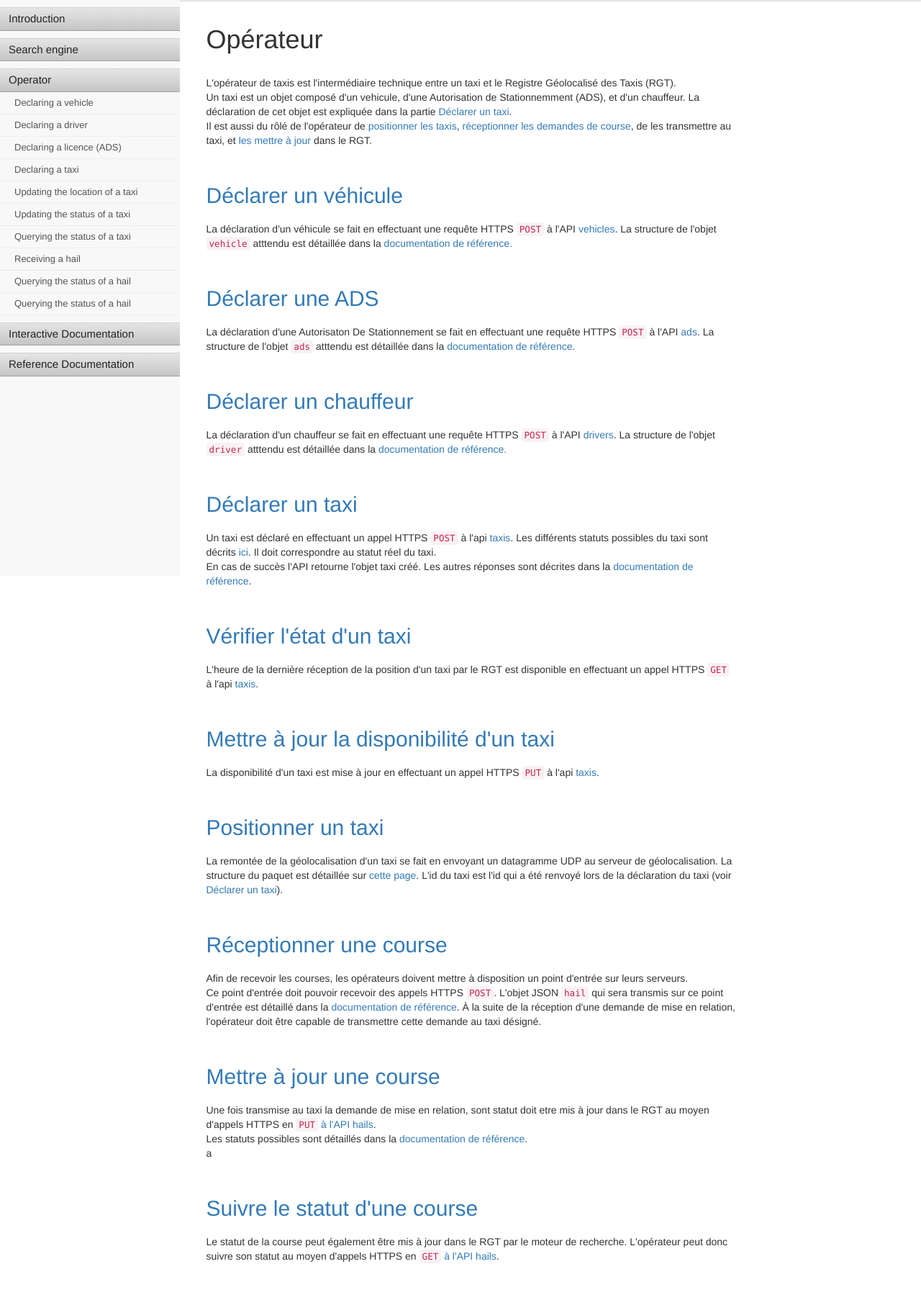
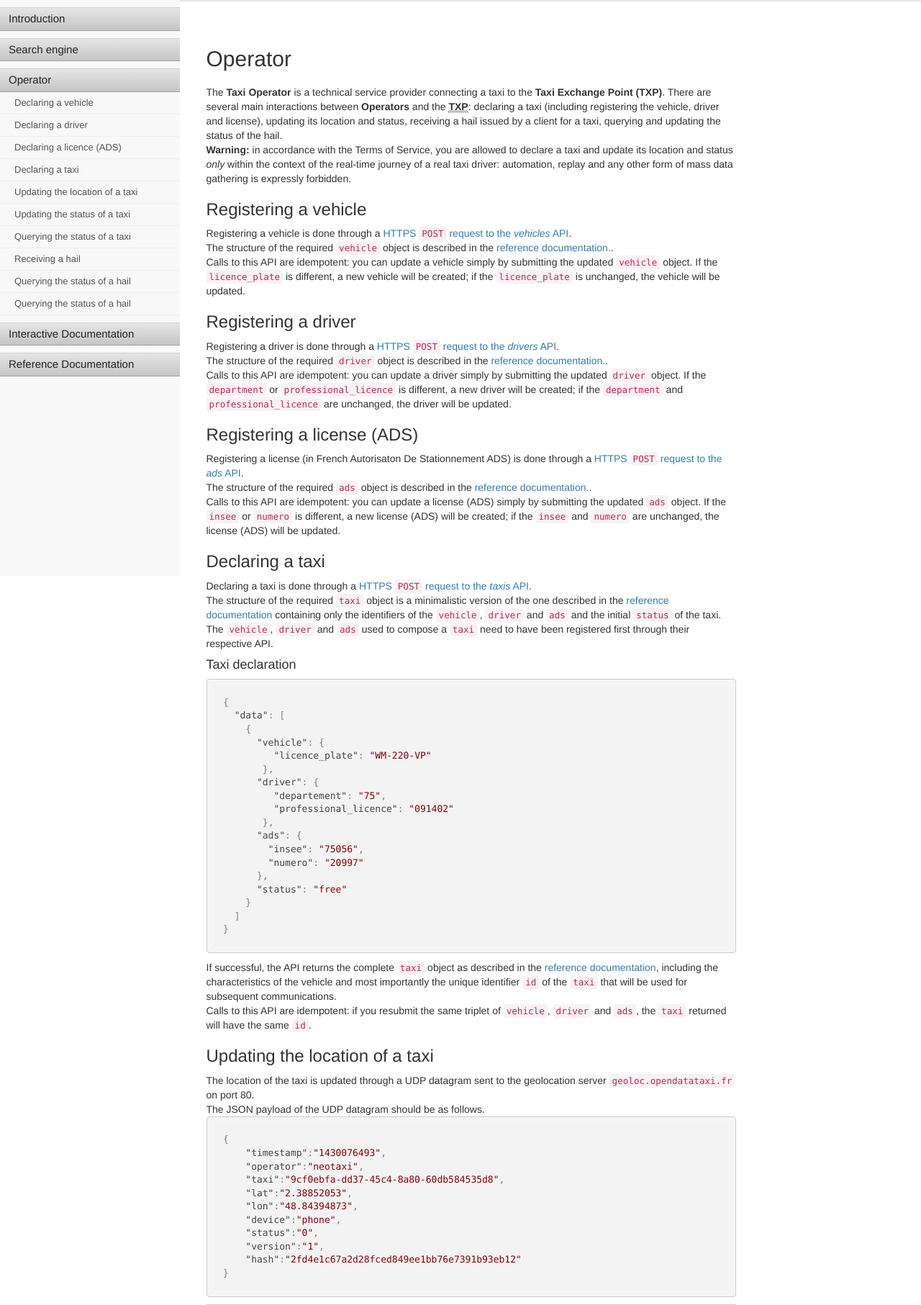
Before and after one commit to openmaraude/APITaxi, a Python web app: template APITaxi/templates/documentation/operateur.html in a window 1280 px wide. Shown: the part 52-1865 px from the top of the page at 72% size. Before the commit the page ends 1807 px from the top, so only its background shows below. Run offline with Jinja, Linux system fonts and the light colour scheme; the template is opened without the code that fills it, so the values that code supplies are empty; some libraries are stand-ins or nearby versions.

Commit message:
Improvement of the Operator documentation

```diff
--- a/APITaxi/templates/documentation/operateur.html
+++ b/APITaxi/templates/documentation/operateur.html
@@ -8,53 +8,157 @@
   </style>
  {% endblock %}
 {% block documentationcontent %}
-<h1>Opérateur</h1>
+<h2>Operator</h2>
 
-L'opérateur de taxis est l'intermédiaire technique entre un taxi et le Registre Géolocalisé des Taxis (RGT).<br>
-Un taxi est un objet composé d'un vehicule, d'une Autorisation de Stationnemment (ADS), et d'un chauffeur.
-La déclaration de cet objet est expliquée dans la partie <a href="#declare_taxi">Déclarer un taxi</a>.<br>
-Il est aussi du rôlé de l'opérateur de <a href="#udp_taxi">positionner les taxis</a>,  <a href="#recept_hail">réceptionner les demandes de course</a>,
-de les transmettre au taxi, et <a href="#update_hail">les mettre à jour</a> dans le RGT.<br>
+<p>The <strong>Taxi Operator</strong> is a technical service provider connecting a taxi to the <strong>Taxi Exchange Point (TXP)</strong>. There are several main interactions between <strong>Operators</strong> and the <strong><abbr title="Taxi Exchange Point">TXP</abbr></strong>: declaring a taxi (including registering the vehicle, driver and license), updating its location and status, receiving a hail issued by a client for a taxi, querying and updating the status of the hail.<br>
+ <strong>Warning:</strong> in accordance with the Terms of Service, you are allowed to declare a taxi and update its location and status <em>only</em> within the context of the real-time journey of a real taxi driver: automation, replay and any other form of mass data gathering is expressly forbidden.<p>
 
-<a name="post_vehicle"><h2>Déclarer un véhicule</h2></a>
-    La déclaration d'un véhicule se fait en effectuant une requête HTTPS <code>POST</code> à l'API <a href="https://api.opendatataxi.fr/doc/#!/administrative/post_vehicle">vehicles</a>.
-    La structure de l'objet <code>vehicle</code> atttendu est détaillée dans la <a href="/documentation/reference#vehicle_object">documentation de référence.</a>
-<a name="post_ads"><h2>Déclarer une ADS</h2></a>
-    La déclaration d'une Autorisaton De Stationnement se fait en effectuant une requête HTTPS <code>POST</code> à l'API <a href="https://api.opendatataxi.fr/doc/#!/administrative/post_ads">ads</a>.
-    La structure de l'objet <code>ads</code> atttendu est détaillée dans la <a href="/documentation/reference#ads_object">documentation de référence.</a>
-<a name="post_driver"><h2>Déclarer un chauffeur</h2></a>
-    La déclaration d'un chauffeur se fait en effectuant une requête HTTPS <code>POST</code> à l'API <a href="https://api.opendatataxi.fr/doc/#!/administrative/post_drivers">drivers</a>.
-    La structure de l'objet <code>driver</code> atttendu est détaillée dans la <a href="/documentation/reference#driver_object">documentation de référence.</a>
 
-<a name="post_taxi"><h2>Déclarer un taxi</h2></a>
+<h3 id="post_vehicle">Registering a vehicle</h3>
+Registering a vehicle is done through a <a href="https://api.opendatataxi.fr/doc/#!/administrative/post_vehicle"           target="_blank">HTTPS <code>POST</code> request to the <em>vehicles</em> API</a>.<br>
+The structure of the required <code>vehicle</code> object is described in the  <a href="/documentation/reference#vehicle_object">reference documentation.</a>.<br>
+Calls to this API are idempotent: you can update a vehicle simply by submitting the updated <code>vehicle</code> object. If the <code>licence_plate</code> is different, a new vehicle will be created; if the <code>licence_plate</code> is unchanged, the vehicle will be updated.
 
-    Un taxi est déclaré en effectuant un appel HTTPS <code>POST</code> à l'api <a href="https://api.opendatataxi.fr/doc/#!/taxis/post_taxis">taxis</a>.
-    Les différents statuts possibles du taxi sont décrits <a href="/documentation/reference#taxi_status">ici</a>. Il doit correspondre au statut réel du taxi.
-    <br>
-    En cas de succès l'API retourne l'objet taxi créé. Les autres réponses sont décrites dans la <a href="/documentation/reference#taxi_post_responses">documentation de référence</a>.
+<h3 id="post_driver">Registering a driver</h3>
+Registering a driver is done through a <a href="https://api.opendatataxi.fr/doc/#!/administrative/post_driver"                    target="_blank">HTTPS <code>POST</code> request to the <em>drivers</em> API</a>.<br>
+The structure of the required <code>driver</code> object is described in the  <a href="/documentation/reference#driver_object">reference documentation.</a>.<br>
+    Calls to this API are idempotent: you can update a driver simply by submitting the updated <code>driver</code> object. If the <code>department</code> or <code>professional_licence</code> is different, a new driver will be created; if the <code>department</code> and <code>professional_licence</code> are unchanged, the driver will be updated.
 
-<a name="get_taxi"><h2>Vérifier l'état d'un taxi</h2></a>
-    L'heure de la dernière réception de la position d'un taxi par le RGT est disponible en effectuant un appel HTTPS <code>GET</code> à l'api <a href="https://api.opendatataxi.fr/doc/#!/taxis/get_taxi_id">taxis</a>.
 
-<a name="put_taxi"><h2>Mettre à jour la disponibilité d'un taxi</h2></a>
+<h3 id="post_ads">Registering a license (ADS)</h3>
+Registering a license (in French Autorisaton De Stationnement ADS) is done through a <a href="https://api.opendatataxi.fr/doc/#!/administrative/post_ads" target="_blank">HTTPS <code>POST</code> request to the <em>ads</em> API</a>.<br>
+The structure of the required <code>ads</code> object is described in the  <a href="/documentation/reference#ads_object">reference documentation.</a>.<br>
+    Calls to this API are idempotent: you can update a license (ADS) simply by submitting the updated <code>ads</code> object. If the <code>insee</code> or <code>numero</code> is different, a new license (ADS) will be created; if the <code>insee</code> and <code>numero</code> are unchanged, the license (ADS) will be updated.
+
+
+<h3 id="post_taxi">Declaring a taxi</h3>
+ Declaring a taxi is done through a <a href="https://api.opendatataxi.fr/doc/#!/administrative/post_vehicle"                        target="_blank">HTTPS <code>POST</code> request to the <em>taxis</em> API</a>.<br>
+The structure of the required <code>taxi</code> object is a minimalistic version of the one described in the <a href="/documentation/reference#taxi_object">reference documentation</a> containing only the identifiers of the <code>vehicle</code>, <code>driver</code> and <code>ads</code> and the initial <code>status</code> of the taxi. The <code>vehicle</code>, <code>driver</code> and <code>ads</code> used to compose a <code>taxi</code> need to have been registered first through their respective API.
+<h4>Taxi declaration</h4>
+<pre><code class="json">{
+  "data": [
+    {
+      "vehicle": {
+         "licence_plate": "WM-220-VP"
+       },
+      "driver": {
+         "departement": "75",
+         "professional_licence": "091402"
+       },
+      "ads": {
+        "insee": "75056",
+        "numero": "20997"
+      },
+      "status": "free"
+    }
+  ]
+}
+</code></pre>
+If successful, the API returns the complete <code>taxi</code> object as described in the <a href="/documentation/reference#taxi_object">reference documentation</a>, including the characteristics of the vehicle and most importantly the unique identifier <code>id</code> of the <code>taxi</code> that will be used for subsequent communications.<br>
+   Calls to this API are idempotent: if you resubmit the same triplet of <code>vehicle</code>, <code>driver</code> and <code>ads</code>, the <code>taxi</code> returned will have the same <code>id</code>.
+
+
+
+<h3 id="udp_taxi">Updating the location of a taxi</h3>
+
+ The location of the taxi is updated through a UDP datagram sent to the geolocation server <code>geoloc.opendatataxi.fr</code> on port 80.<br>
+
+The JSON payload of the UDP datagram should be as follows.
+
+<pre><code class="json">{
+    "timestamp":"1430076493",
+    "operator":"neotaxi",
+    "taxi":"9cf0ebfa-dd37-45c4-8a80-60db584535d8",
+    "lat":"2.38852053",
+    "lon":"48.84394873",
+    "device":"phone",
+    "status":"0",
+    "version":"1",
+    "hash":"2fd4e1c67a2d28fced849ee1bb76e7391b93eb12"
+}
+</code></pre>
+<table class="pure-table pure-table-bordered pure-table-horizontal pure-table-striped">
+     <thead>
+     <tr>
+         <td>Key</td>
+         <td>Value&nbsp;Type</td>
+         <td>Description</td>
+     </tr>
+     </thead>
+     <tr>
+         <td><code>timestamp</code></td>
+         <td>string</td>
+         <td><em>Exact time at which the location was determined, formatted as a Unix time (<a href="http://standards.ieee.org/findstds/standard/1003.1-2008.html" target="_blank">IEEE 1003.1-2008 POSIX</a>)<br>
+                Warning: as per the POSIX specification, this should be UTC time without any timezone information<br>
+                Warning: locations in the future (or too old in the past) will be silently discarded.</em></td>
+     </tr>
+     <tr>
+          <td><code>operator</code></td>
+          <td>string</td>
+         <td><em>login of the certified operator</em></td>
+      </tr>
+     <tr>
+           <td><code>taxi</code></td>
+           <td>string</td>
+          <td><em>The <code>id</code> of the taxi is the <code>id</code> that was sent back when the taxi was declared (see <a href="#post_taxi">Déclaring a taxi</a>)</em></td>
+       </tr>
+     <tr>
+           <td><code>lat</code></td>
+           <td>string</td>
+           <td><em>Latitude of the taxi<br>This should be in JavaScript double precision floating-point format, with decimal separator ".".<br>You can truncate the values to 6 decimal places if you want to keep the payload as short as possible (6 decimal       places is worth up to 10 cm).</em></td>
+       </tr>
+     <tr>
+           <td><code>lon</code></td>
+           <td>string</td>
+           <td><em>Longitude of the taxi<br>This should be in JavaScript double precision floating-point format, with decimal separator ".".<br>You can truncate the values to 6 decimal places if you want to keep the payload as short as possible (6 decimal places is worth up to 10 cm). </em></td>
+       </tr>
+     <tr>
+           <td><code>device</code></td>
+           <td>string</td>
+          <td><em><code>phone</code>, <code>tablet</code>, <code>taximeter</code> or <code>otherdevice</code></em></td>
+       </tr>
+     <tr>
+           <td><code>status</code></td>
+           <td>string</td>
+          <td><em>always "0" for now (reserved for future use)</em></td>
+       </tr>
+     <tr>
+           <td><code>version</code></td>
+           <td>string</td>
+          <td><em>either "1" or "2" for now (there is no difference concerning the geolocation between version 1 and 2 of the API)</em></td>
+       </tr>
+     <tr>
+           <td><code>hash</code></td>
+           <td>string</td>
+           <td><em>This field is the SHA-1 message digest of the concatenation (without any separator) of the values of the fields <code>timestamp</code>, <code>operator</code>, <code>taxi</code>, <code>lat</code>, <code>lon</code>, <code>device</code>, <code>status</code> and <code>version</code> (in that order) and the API key of the operator (the same API key used to authenticate the HTTPS REST requests).<br><code>sha1(concat(timestamp, operator, taxi, lat, lon, device, status,
+                   version, api_key))</code> </em></td>
+       </tr>
+</table>
+
+
+</table>
+
+
+<h3 id="get_taxi">Querying the status of a taxi</h3>
+
+
+L'heure de la dernière réception de la position d'un taxi par le RGT est disponible en effectuant un appel HTTPS <code>GET</code> à l'api <a href="https://api.opendatataxi.fr/doc/#!/taxis/get_taxi_id">taxis</a>.
+
+<h3 id="put_taxi">Updating the status of a taxi</h3>
     La disponibilité d'un taxi est mise à jour en effectuant un appel HTTPS <code>PUT</code> à l'api <a href="https://api.opendatataxi.fr/doc/#!/taxis/put_taxis">taxis</a>.
 
-<a name="udp_taxi"><h2>Positionner un taxi</h2></a>
-La remontée de la géolocalisation d'un taxi se fait en envoyant un datagramme UDP au serveur de géolocalisation.
-La structure du paquet est détaillée sur <a href="https://wiki.opentaxi.fr/index.php/UDP_geoloc.opendatataxi.fr" target="_blank">cette page</a>.
-L'id du taxi est l'id qui a été renvoyé lors de la déclaration du taxi (voir <a href="#post_taxi">Déclarer un taxi</a>).
 
-<a name="get_hail"><h2>Réceptionner une course</h2></a>
+<h3 id="get_hail">Receiving a hail</h3>
 Afin de recevoir les courses, les opérateurs doivent mettre à disposition un point d'entrée sur leurs serveurs.<br>
 Ce point d'entrée doit pouvoir recevoir des appels HTTPS <code>POST</code>. L'objet JSON <code>hail</code> qui sera transmis sur ce point d'entrée est détaillé  dans la <a href="/documentation/reference#hail_object">documentation de référence</a>.
 À la suite de la réception d'une demande de mise en relation, l'opérateur doit être capable de transmettre cette demande au taxi désigné.
 
-<a name="#update_hail"><h2>Mettre à jour une course</h2></a>
+<h3 id="#update_hail">Updating the status of a hail</h3>
 Une fois transmise au taxi la demande de mise en relation, sont statut doit etre mis à jour dans le RGT au moyen d'appels HTTPS en <a href="https://api.opendatataxi.fr/doc/#!/hails/put_hail_id"><code>PUT</code> à l'API hails</a>.
 <br>
 Les statuts possibles sont détaillés dans la <a href="/documentation/reference#hail_status">documentation de référence</a>.<br>a
 
-<a name="get_hail"><h2>Suivre le statut d'une course</h2></a>
+<h3 id="get_hail">Querying the status of a hail</h3>
 Le statut de la course peut également être mis à jour dans le RGT par le moteur de recherche. L'opérateur peut donc suivre son statut au moyen d'appels HTTPS en <a href="https://api.opendatataxi.fr/doc/#!/hails/get_hail_id"><code>GET</code> à l'API hails</a>.
 
 
--- a/APITaxi/templates/documentation/reference.html
+++ b/APITaxi/templates/documentation/reference.html
@@ -268,7 +268,7 @@ Taxi drivers in France have to be registered. They hold a professional licence i
         <td>department object</td>
         <td><em>The departement object is constituted of the identifier <code>numero</code> and the name <code>nom</code> of the local authority.<br>
                 For France the list of possible départements is available in the <a href="http://www.insee.fr/fr/methodes/nomenclatures/cog/telechargement/2015/txt/depts2015.txt" target="_blank">Code Officiel Géographique</a> (columns DEP for the identifier and NCCENR for the name)<br>
-                Warning: the identifier <code>numero</code> might contain some non-digits characters (<code>2A</code> or <code>2B</code> for Corsica for instance)
+                Warning: the identifier <code>numero</code> might contain some non-digits characters (<code>2A</code> or <code>2B</code> for Corsica for instance)<br>
                 When a new driver is created by an Operator, an empty string or <code>null</code> can be passed instead of the name <code>nom</code>: only the identifier <code>numero</code> is used by the <abbr name="Taxi Exchange Point">TXP</abbr>.</em></td>
     </tr>
     <tr>
```
Also changed, not shown: APITaxi/templates/documentation/moteur.html (+7 -7 lines).
